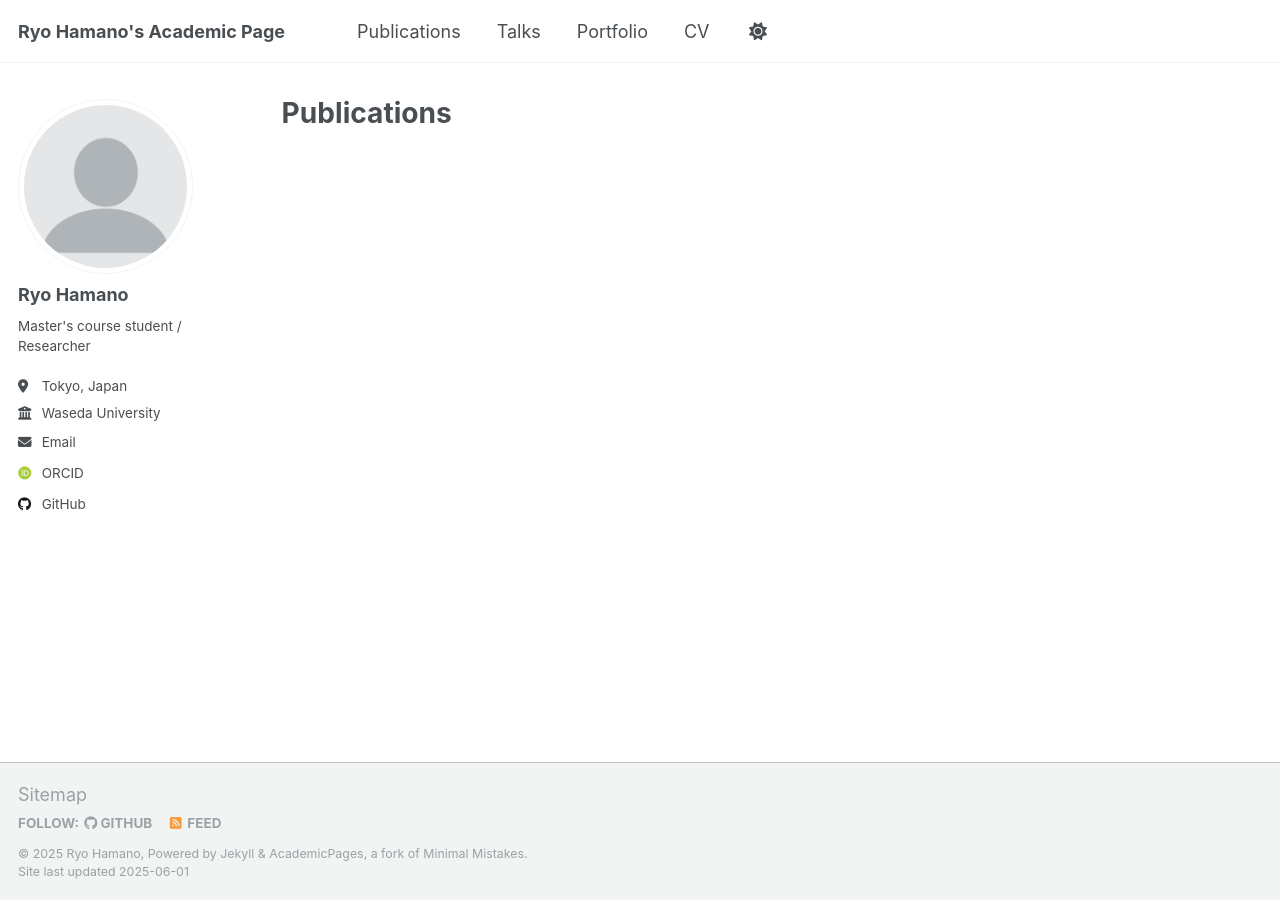
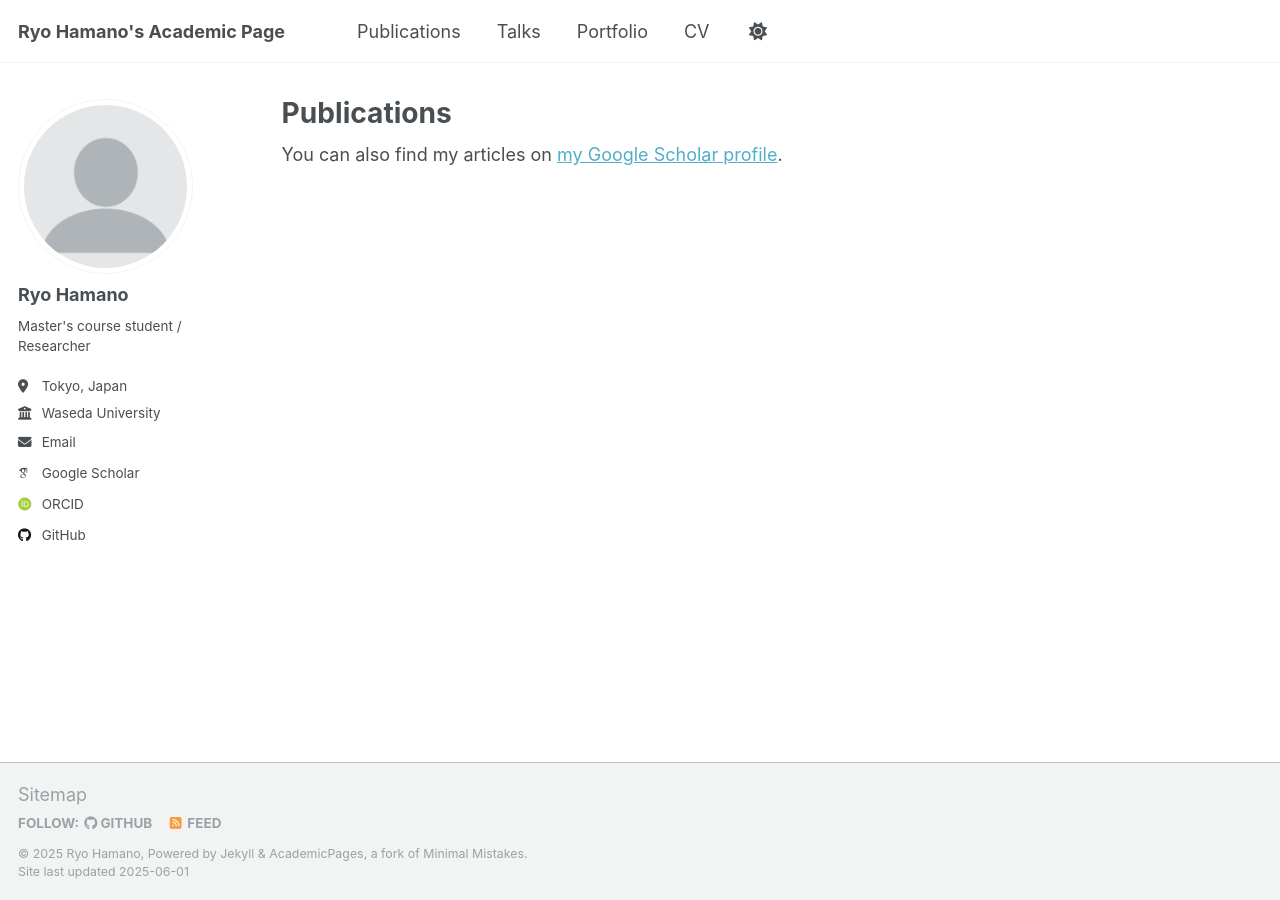
Before and after one commit to ryohamano/ryohamano.github.io, a Jekyll site: the page built from _pages/publications.html, in a window 1280 px wide. Built offline with Jekyll 4.4.1, drawn with Linux system fonts in a browser that asks for light colours; some web fonts are replaced; some of the changed lines change nothing that is shown.

Commit message:
change config.yml

```diff
--- a/_config.yml
+++ b/_config.yml
@@ -34,7 +34,7 @@
   # Academic websites
   academia         : # URL
   arxiv            : # URL - Update with the correct link to your profile
-  googlescholar    : #"https://scholar.google.com/citations?user=PS_CX0AAAAAJ"
+  googlescholar    : "https://scholar.google.com/citations?hl=en&user=mur8xX0AAAAJ&view_op=list_works&gmla=AH8HC4xsy7Nvo2gnnEwxEezcKN6QL68UQuaUzhOSu2TQNQ8pyb84Umw3XdmCBMRBtRt4cffg560ZL850cmbVH1tN"
   impactstory      : # URL
   orcid            : "https://orcid.org/0009-0001-3113-498X"
   semantic         : # URL
```
